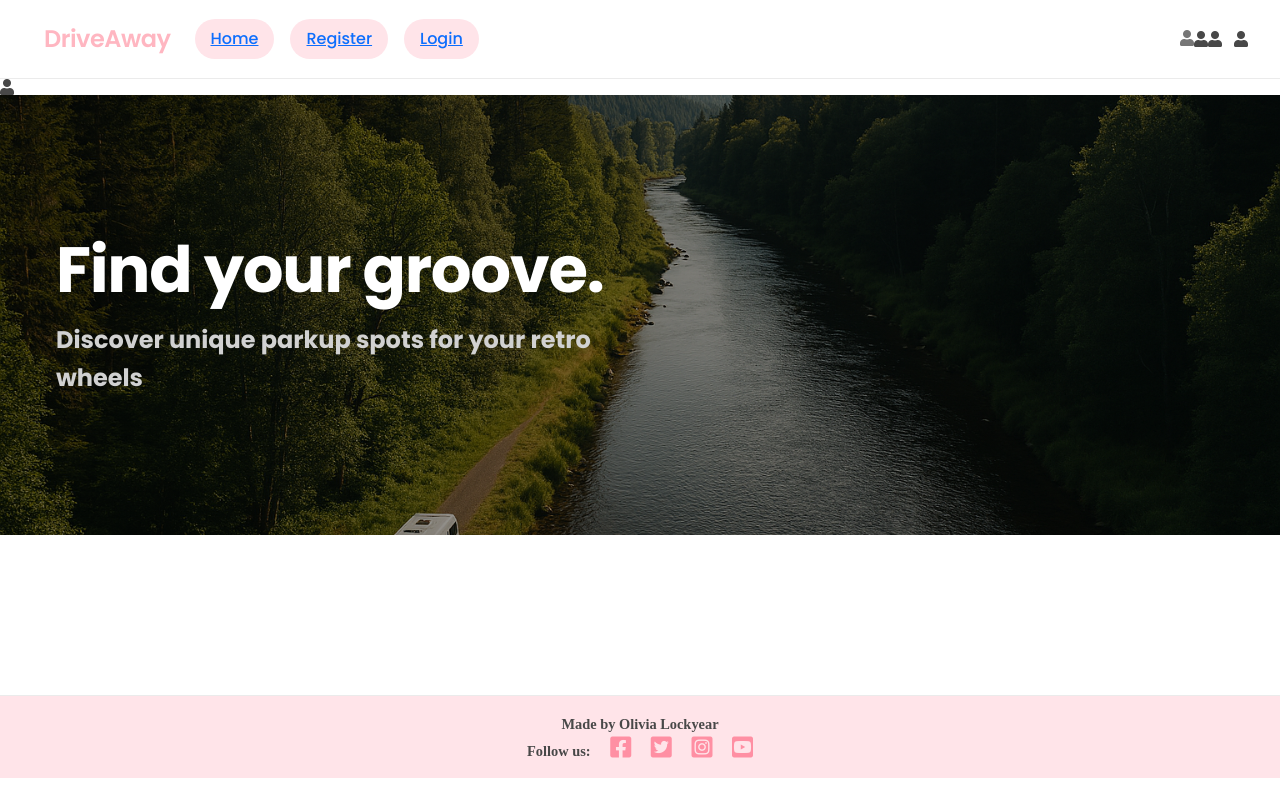
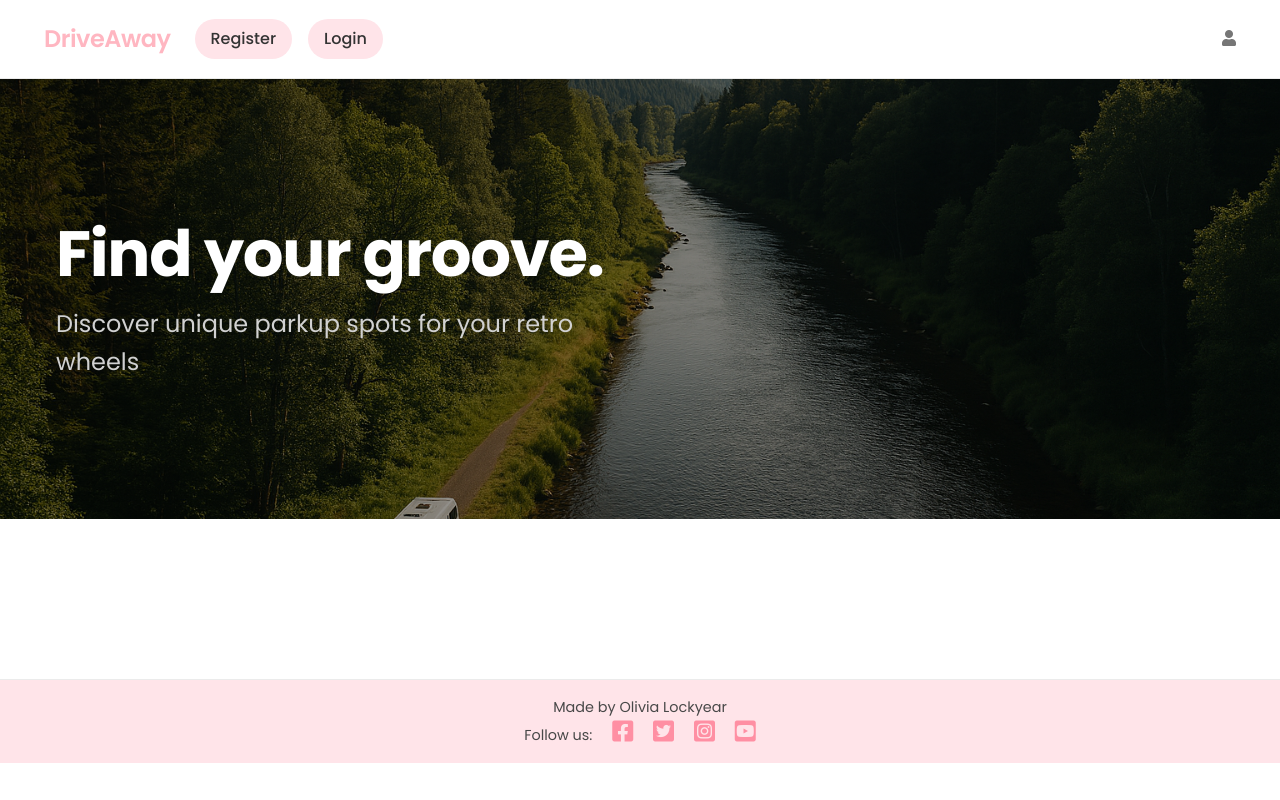
Before and after one commit to livlockyeardev/Capstone-project-Campervan-users, a Django app: page / in a window 1280 px wide. Run offline with Django 4.2, Linux system fonts and the light colour scheme; data that the repository does not hold is empty.

Commit message:
fix navbar bug

```diff
--- a/static/css/style.css
+++ b/static/css/style.css
@@ -38,6 +38,17 @@ body, button, input, textarea, select, .btn, .nav-link, .card, .modal {
     font-weight: 600;
     color: var(--primary-pink) !important;
     letter-spacing: -0.5px;
+}
+.navbar .nav-link,
+.navbar a {
+  color: #333;
+  text-decoration: none;
+}
+
+.navbar .nav-link:hover,
+.navbar a:hover {
+  color: #111;
+  text-decoration: none;
 }
 
 .nav-item {
--- a/templates/base.html
+++ b/templates/base.html
@@ -1,6 +1,7 @@
 {% load static %}
 {% url 'signup' as signup %}
 {% url 'create-listing' as add_listing %}
+{% url 'home' as home_url %}
 {% url 'account_login' as login_url %}
 {% url 'account_signup' as signup_url %}
 {% url 'account_logout' as logout_url %}
@@ -42,11 +43,9 @@
     <!-- Navigation -->
     <nav class="navbar navbar-expand-lg navbar-light bg-white">
       <div class="container-fluid">
-        <a class="navbar-brand" href=""
-          ><span class="brand">DriveAway</span
-            ></span
-          ></a
-        >
+        <a class="navbar-brand" href="{{ home_url }}">
+          <span class="brand">DriveAway</span>
+        </a>
         <button
           class="navbar-toggler"
           type="button"
@@ -60,13 +59,6 @@
         </button>
         <div class="collapse navbar-collapse" id="navbarText">
           <ul class="navbar-nav me-auto mb-2 mb-lg-0">
-            <li class="nav-item">
-              <a
-                aria-current="page"
-                href=""
-                >Home</a
-              >
-            </li>
             {% if user.is_authenticated %}
             <li class="nav-item">
               <a
@@ -100,7 +92,7 @@
             {% endif %}
           </ul>
           <span class="navbar-text text-muted">
-            <i class="fas fa-user">
+            <i class="fas fa-user"></i>
           </span>
         </div>
       </div>
```
